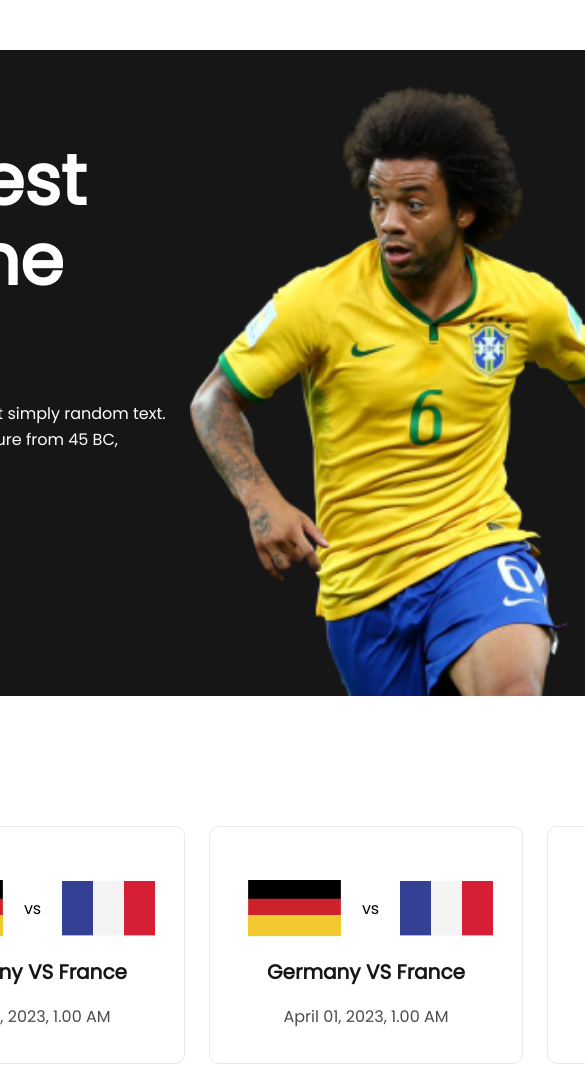
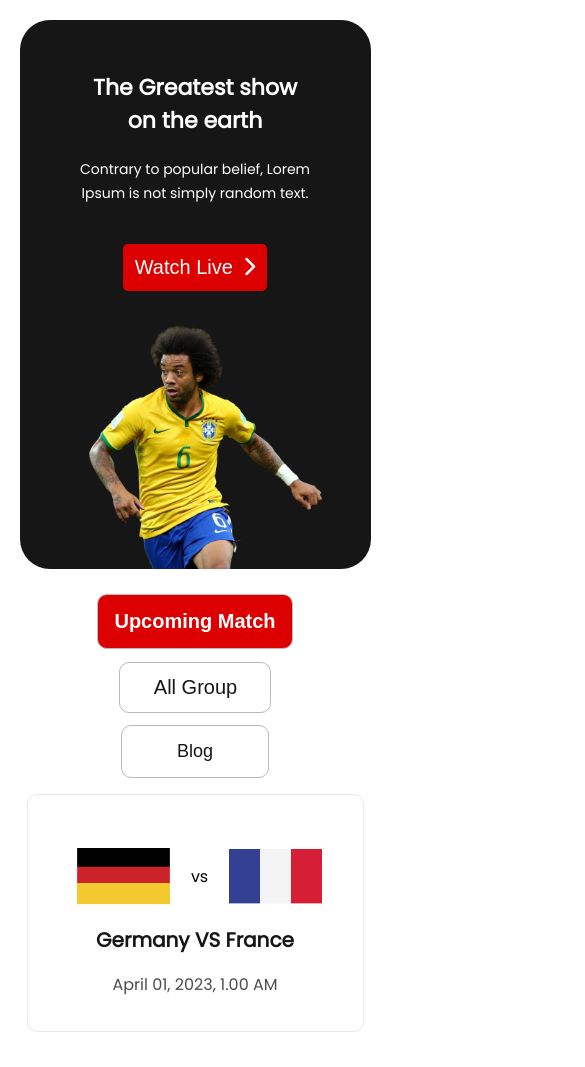
Before and after one commit to mehebubs/world-cup-live, a plain HTML site: page index.html in a window 390 px wide. Shown: the top 1067 px of the page, 585 px wide, since content can reach past the window. Drawn offline with Linux system fonts and the light colour scheme.

Commit message:
first commit

```diff
--- a/styles/style.css
+++ b/styles/style.css
@@ -235,3 +235,161 @@ hr {
     font-size: 16px;
     font-weight: 500;
 }
+
+/* <<<<<<<<<<<< RESPONSIVE FOR PHONE >>>>>>>>>>>>> */
+@media only screen and (max-width:688px) {
+    body {
+        width: 100%;
+        margin: 0 auto;
+    }
+
+    /* <<<<<<<<<<<< FIRST PART >>>>>>>>>>>>> */
+    .first-section {
+        margin: 0 auto;
+        margin-top: 20px;
+        width: 90%;
+        height: 90%;
+    }
+
+    .first-container {
+        width: 100%;
+        height: 100%;
+        grid-template-columns: repeat(1, 1fr);
+    }
+
+    .container-details {
+        display: flex;
+        justify-content: center;
+        align-items: center;
+        flex-direction: column;
+    }
+
+    .container-details h1 {
+        text-align: center;
+        font-size: 22px;
+        font-weight: 700;
+        width: 228px;
+        line-height: normal;
+    }
+
+    .container-details button {
+        padding: 12px;
+        font-size: 20px;
+    }
+
+    .container-details p {
+        width: 258px;
+        text-align: center;
+        font-size: 14px;
+        font-style: normal;
+        font-weight: 400;
+        line-height: 24px;
+    }
+
+    .container-details span {
+        display: none;
+    }
+
+    .thumblain {
+        display: flex;
+        justify-content: center;
+    }
+
+    .thumblain img {
+        width: 233px;
+        height: 245px;
+    }
+
+    /*<<<<<<<<------ SECOND-SECTION ------>>>>>>> */
+
+    .second-section-head {
+        width: 100%;
+        margin-top: 25px;
+    }
+
+    .form-head {
+        background-color: white;
+        align-items: normal;
+        margin-right: 0%;
+        width: 100%;
+        height: 200px;
+    }
+
+    form {
+        display: flex;
+        justify-content: center;
+        margin: 0;
+        flex-wrap: wrap;
+        flex-direction: row;
+        height: 35%;
+        align-items: center;
+    }
+
+    form .group {
+        margin-bottom: 5%;
+        font-size: 20px;
+        font-weight: 500;
+        padding: 13px 33px 13px 34px;
+        border: 1px solid #B9B9B9;
+    }
+
+    form .match {
+        margin-bottom: 5%;
+        font-size: 20px;
+        padding: 15px 16px;
+        border: 1px solid #B9B9B9;
+    }
+
+    form .blog {
+        padding: 15px 55px 15px 55px;
+        font-size: 18px;
+        font-weight: 500;
+        border: 1px solid #B9B9B9;
+    }
+
+    .second-section {
+        height: 100%;
+        width: 100%;
+        margin: 0 20px;
+        flex-direction: column;
+    }
+
+    .second-container {
+        width: 100%;
+        height: 100%;
+        grid-template-columns: repeat(1, 1fr);
+        justify-items: center;
+    }
+
+    .players {
+        width: 335px;
+
+        margin-bottom: 40px;
+    }
+
+    .players img {
+        width: 100%;
+    }
+
+    /* <<<<<<<<<<<<< LAST PART FOR FOOTER STYLES >>>>>>>>>>>>> */
+    footer {
+        padding-top: 20px;
+        width: 100%;
+        height: 100%;
+    }
+
+    hr {
+        width: 80%;
+    }
+
+    footer .goal {
+        font-size: 22px;
+        font-weight: 600;
+    }
+
+    footer .data {
+        display: block;
+        font-size: 14px;
+        line-height: 50px;
+    }
+}
```
